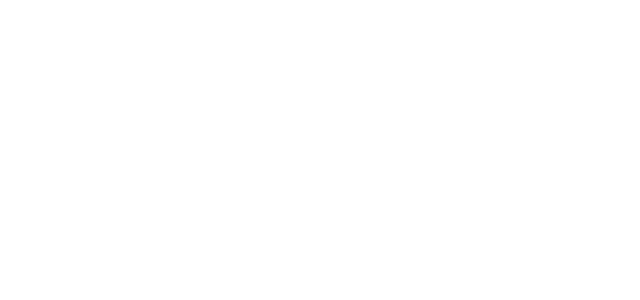
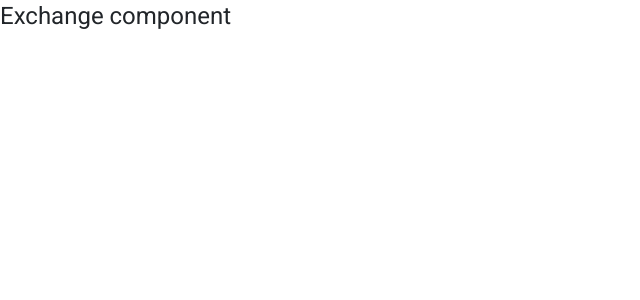
Before and after one commit to mta135/Converter, an Angular app: page /exchange in a window 1280 px wide. Before the commit this address led to /. Shown: the top 300 px of the page, without its empty margins (0-640 px from the left). Built offline with nearby package versions, Linux system fonts and the light colour scheme.

Commit message:
Adding of exchange component

```diff
--- a/src/app/app.routes.ts
+++ b/src/app/app.routes.ts
@@ -1,7 +1,9 @@
 import { Routes } from '@angular/router';
 import { ConvertComponent } from './component/convert/convert.component';
+import { ExchageComponent } from './component/exchange/exchange.component';
 
 export const routes: Routes = [
-    { path: '', redirectTo: 'convert', pathMatch: 'full' },
-    { path: 'convert', component: ConvertComponent }
+    { path: '', redirectTo: 'exchange', pathMatch: 'full' },
+    { path: 'convert', component: ConvertComponent },
+    { path: 'exchange', component: ExchageComponent }
 ];
--- /dev/null
+++ b/src/app/component/exchange/exchange.component.html
@@ -0,0 +1 @@
+<h1>Exchange component</h1>
```
Also changed, not shown: src/app/component/exchange/exchange.component.ts (added, +18 -0 lines), src/app/component/exchange/exchange.component.scss (added).
